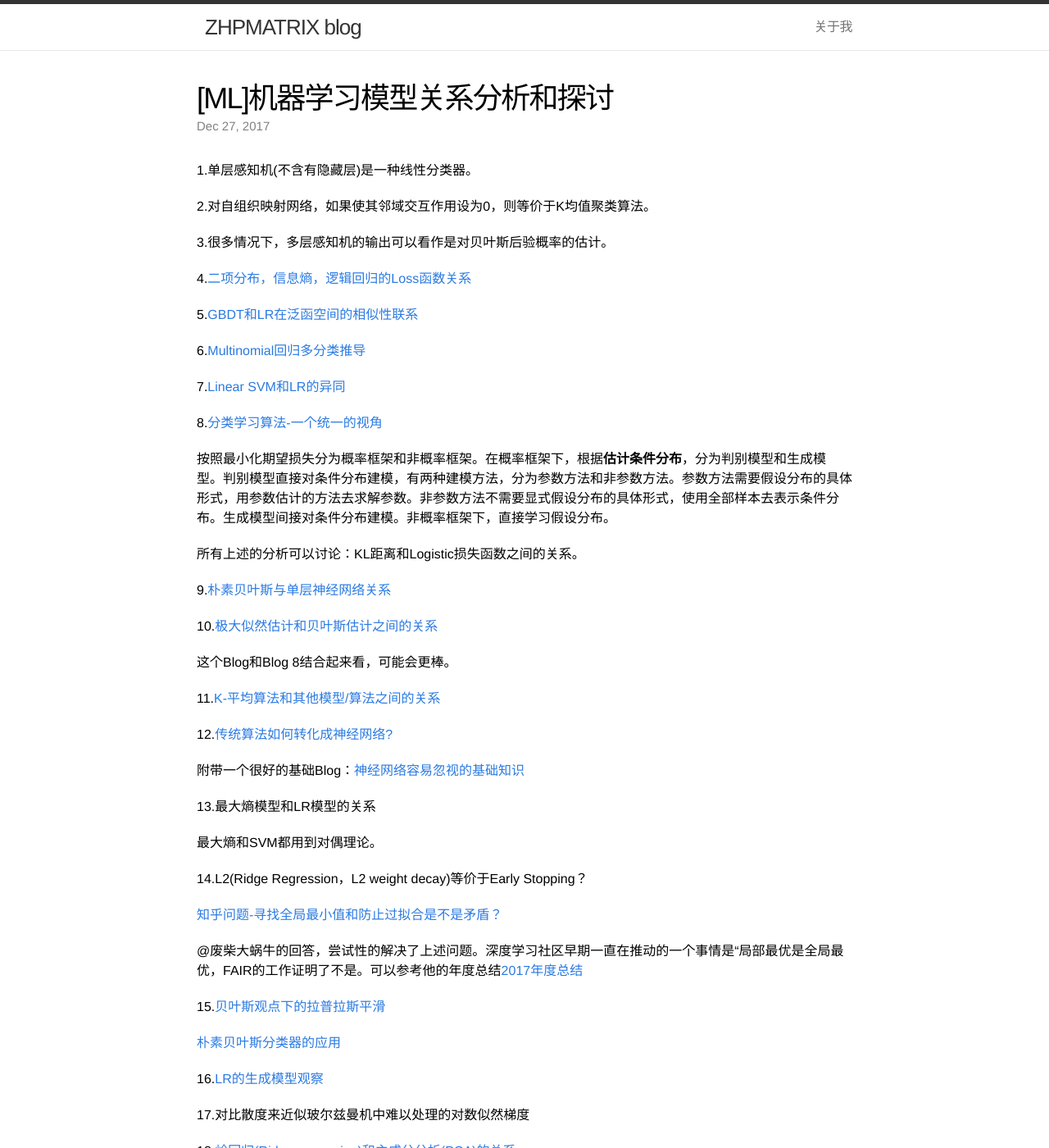
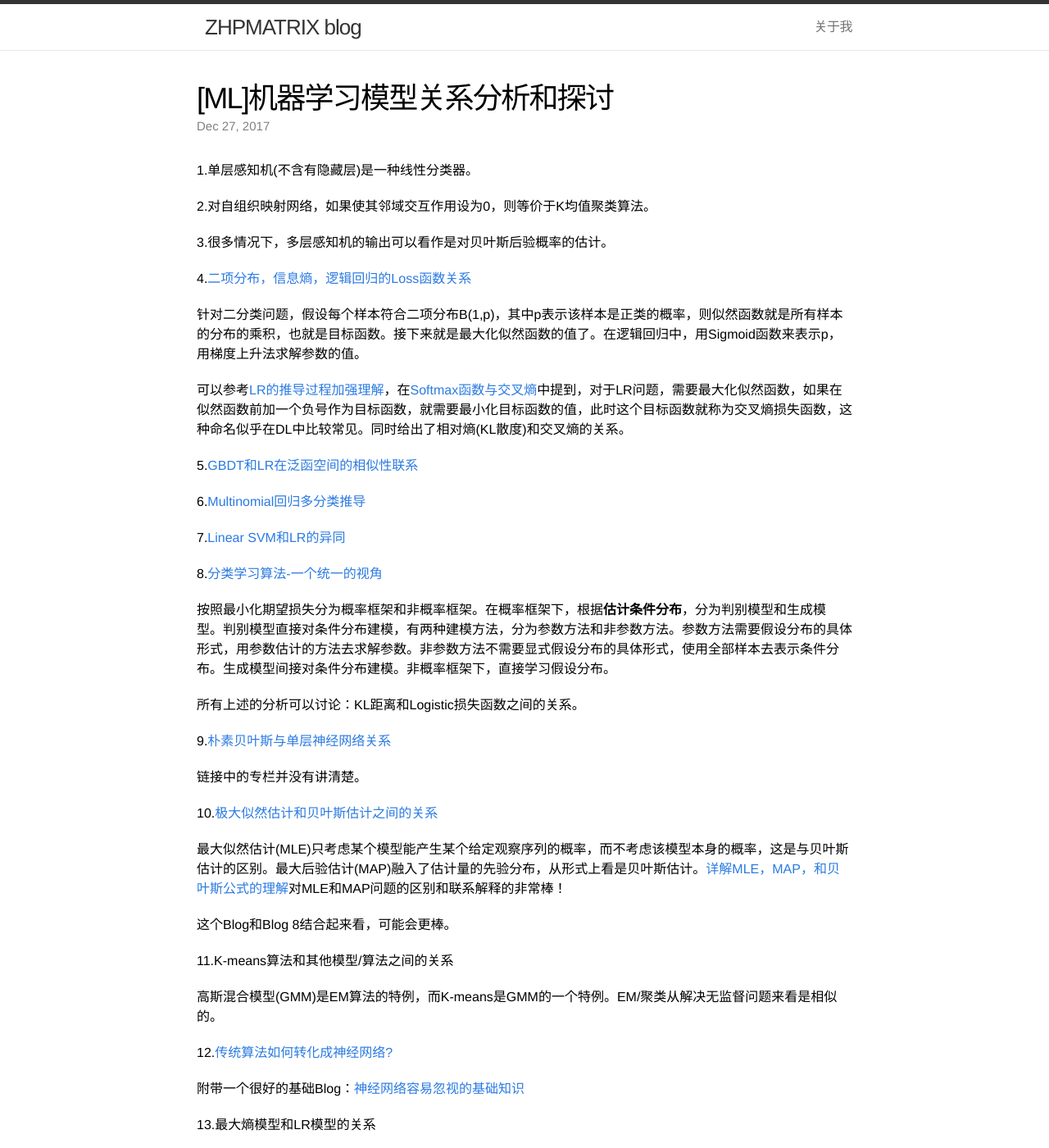
Before and after one commit to zhpmatrix/zhpmatrix.github.io, a Jekyll site: the page built from _posts/2017-12-27-relationships-models.md, in a window 1280 px wide and 1400 px high. Shown: the whole window at 82% size. Built offline with Jekyll 4.4.1, drawn with Linux system fonts in a browser that asks for light colours; comment, search, counter and statistics services are not loaded.

Commit message:
add new content

```diff
--- a/_posts/2017-12-27-relationships-models.md
+++ b/_posts/2017-12-27-relationships-models.md
@@ -14,6 +14,10 @@ mathjax: true
 
 4.[二项分布，信息熵，逻辑回归的Loss函数关系](http://blog.csdn.net/xsqlx/article/details/51120485#t2)
 
+针对二分类问题，假设每个样本符合二项分布B(1,p)，其中p表示该样本是正类的概率，则似然函数就是所有样本的分布的乘积，也就是目标函数。接下来就是最大化似然函数的值了。在逻辑回归中，用Sigmoid函数来表示p，用梯度上升法求解参数的值。
+
+可以参考[LR的推导过程加强理解](http://blog.csdn.net/ligang_csdn/article/details/53838743)，在[Softmax函数与交叉熵](https://zhuanlan.zhihu.com/p/27223959)中提到，对于LR问题，需要最大化似然函数，如果在似然函数前加一个负号作为目标函数，就需要最小化目标函数的值，此时这个目标函数就称为交叉熵损失函数，这种命名似乎在DL中比较常见。同时给出了相对熵(KL散度)和交叉熵的关系。
+
 5.[GBDT和LR在泛函空间的相似性联系](http://blog.csdn.net/xsqlx/article/details/51330627)
 
 6.[Multinomial回归多分类推导](http://blog.csdn.net/xsqlx/article/details/76599171)
@@ -28,11 +32,17 @@ mathjax: true
 
 9.[朴素贝叶斯与单层神经网络关系](https://zhuanlan.zhihu.com/p/30824582)
 
-10.[极大似然估计和贝叶斯估计之间的关系](2017-10-14-relationships-models.md)
+链接中的专栏并没有讲清楚。
+
+10.[极大似然估计和贝叶斯估计之间的关系](http://blog.csdn.net/guohecang/article/details/52313046)
+
+最大似然估计(MLE)只考虑某个模型能产生某个给定观察序列的概率，而不考虑该模型本身的概率，这是与贝叶斯估计的区别。最大后验估计(MAP)融入了估计量的先验分布，从形式上看是贝叶斯估计。[详解MLE，MAP，和贝叶斯公式的理解](http://blog.csdn.net/u011508640/article/details/72815981)对MLE和MAP问题的区别和联系解释的非常棒！
 
 这个Blog和Blog 8结合起来看，可能会更棒。
 
-11.[K-平均算法和其他模型/算法之间的关系](2017-10-14-relationships-models.md)
+11.K-means算法和其他模型/算法之间的关系
+
+高斯混合模型(GMM)是EM算法的特例，而K-means是GMM的一个特例。EM/聚类从解决无监督问题来看是相似的。
 
 12.[传统算法如何转化成神经网络?](http://www.sohu.com/a/210423018_114877)
 
```
